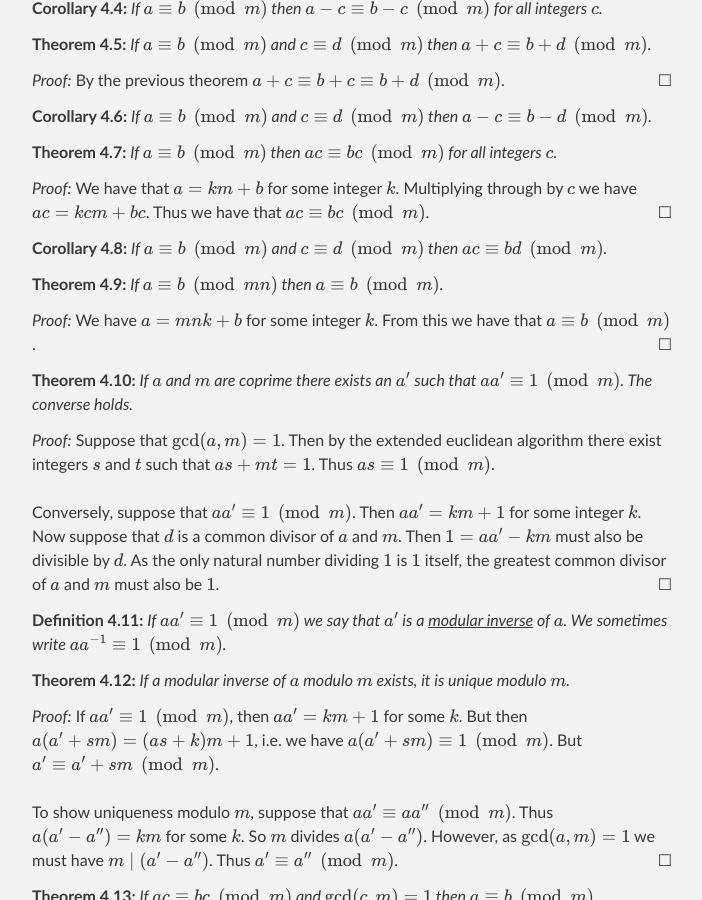
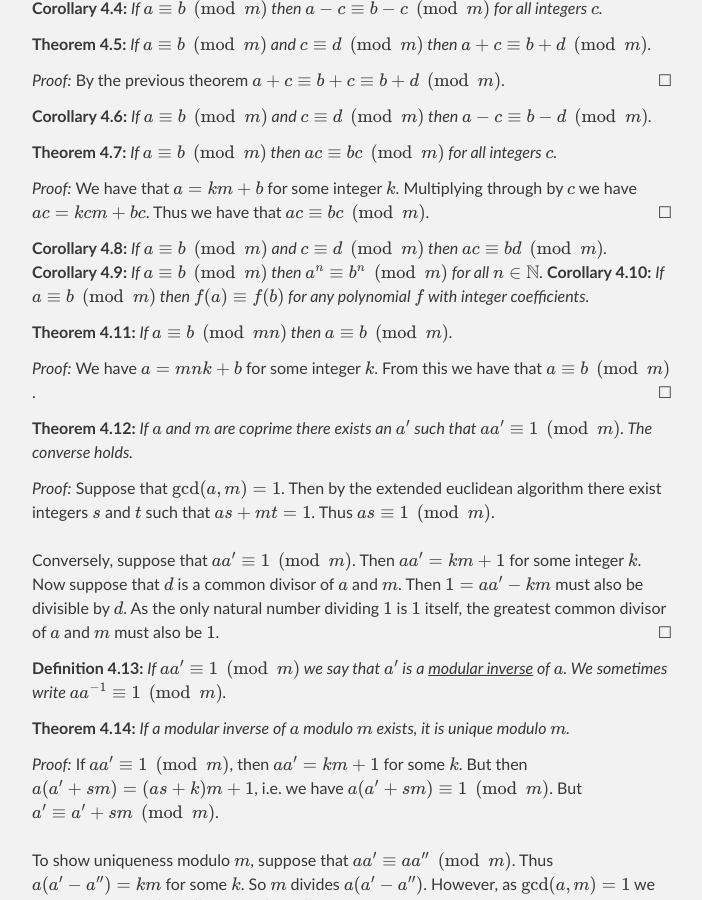
Before and after one commit to wbhart/SimpleMath, a Jekyll site: the page built from test.html, in a window 1280 px wide and 900 px high, scrolled down 14543 px. Shown: the whole window, without its empty margins (288-990 px from the left). Built offline with Jekyll 4.4.1, drawn with Linux system fonts in a browser that asks for light colours; formulas are drawn with MathJax 3.

Commit message:
Update test.html

```diff
--- a/test.html
+++ b/test.html
@@ -712,6 +712,12 @@ that $ac \equiv bc \pmod{m}$.
 <corollary> If $a \equiv b \pmod{m}$ and $c \equiv d \pmod{m}$ then $ac \equiv bd \pmod{m}$.
 </corollary>
 
+<corollary> If $a \equiv b \pmod{m}$ then $a^n \equiv b^n \pmod{m}$ for all $n \in \N$.
+</corollary>
+
+<corollary> If $a \equiv b \pmod{m}$ then $f(a) \equiv f(b)$ for any polynomial $f$ with integer coefficients.
+</corollary>
+
 <theorem> If $a \equiv b \pmod{mn}$ then $a \equiv b \pmod{m}$.
 </theorem>
 
```
